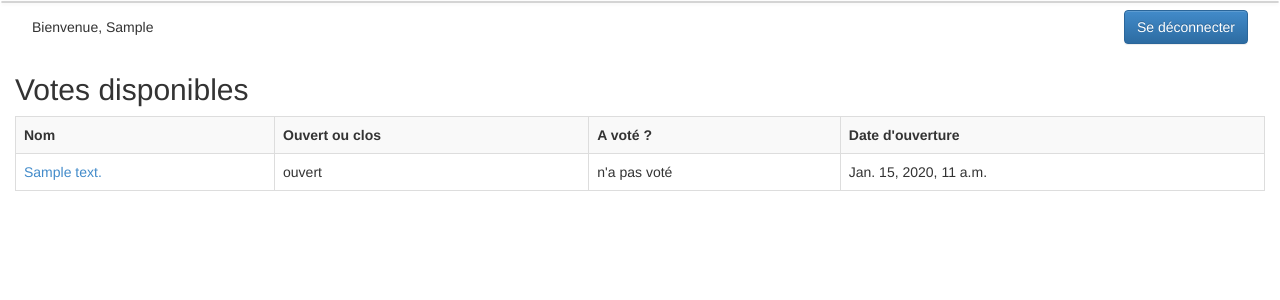
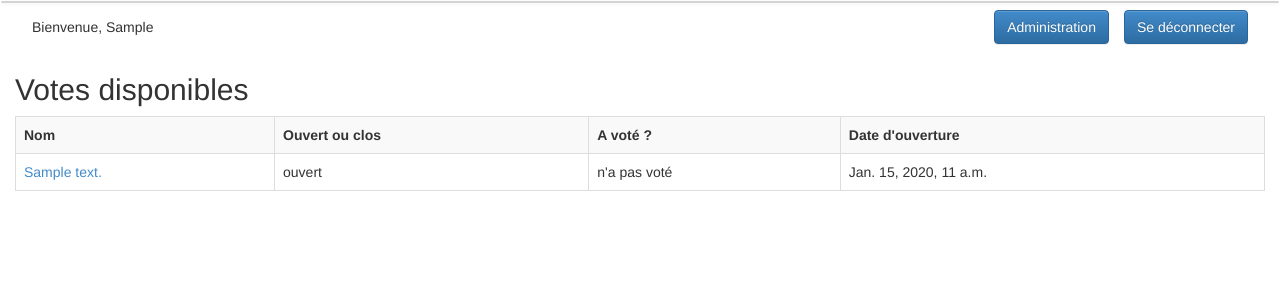
Before and after one commit to Polytechnique-org/xorg_vote, a Django app: template xorg_vote/votes/templates/votes/index.html in a window 1280 px wide. Shown: the top 300 px of the page. Run offline with Django 3.2, Linux system fonts and the light colour scheme; the template is opened without the code that fills it: values that come from a table or form of the project are taken from there, others are empty; a user stored in the database is signed in; tables that the repository leaves empty hold one stand-in row (values such as "Sample post"); parts of the project's set-up code (start-up, migrations or seed data) failed here and were passed over; some libraries are stand-ins or nearby versions.

Commit message:
Add a link to administration for superusers

```diff
--- a/xorg_vote/web/templates/base.html
+++ b/xorg_vote/web/templates/base.html
@@ -26,6 +26,9 @@
           <form class="navbar-form pull-right" action="{% url 'logout' %}">
             <input class="btn btn-primary" type="submit" value="Se déconnecter">
           </form>
+          {% if user.is_superuser %}
+          <a class="btn btn-primary navbar-btn pull-right" href="{% url 'admin:index' %}">Administration</a>
+          {% endif %}
         </div>
       </div>
     </div>
```
